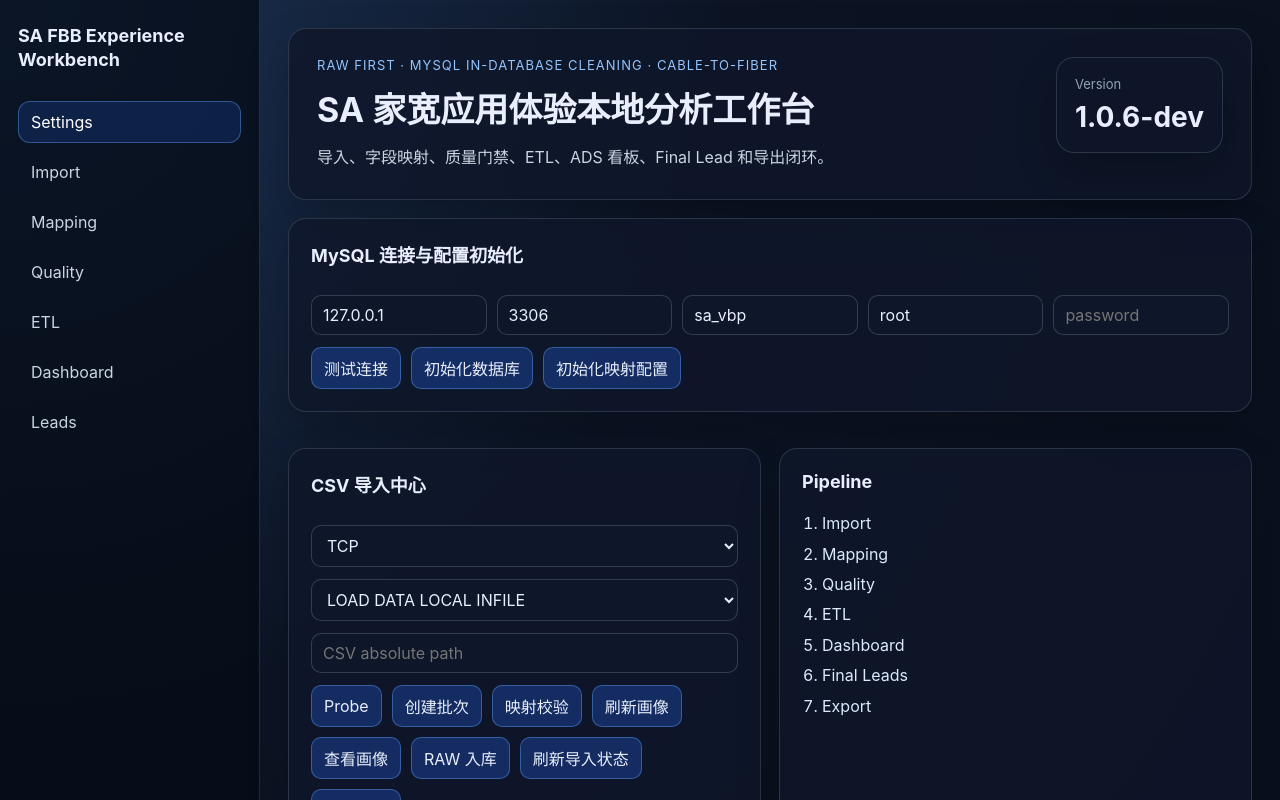
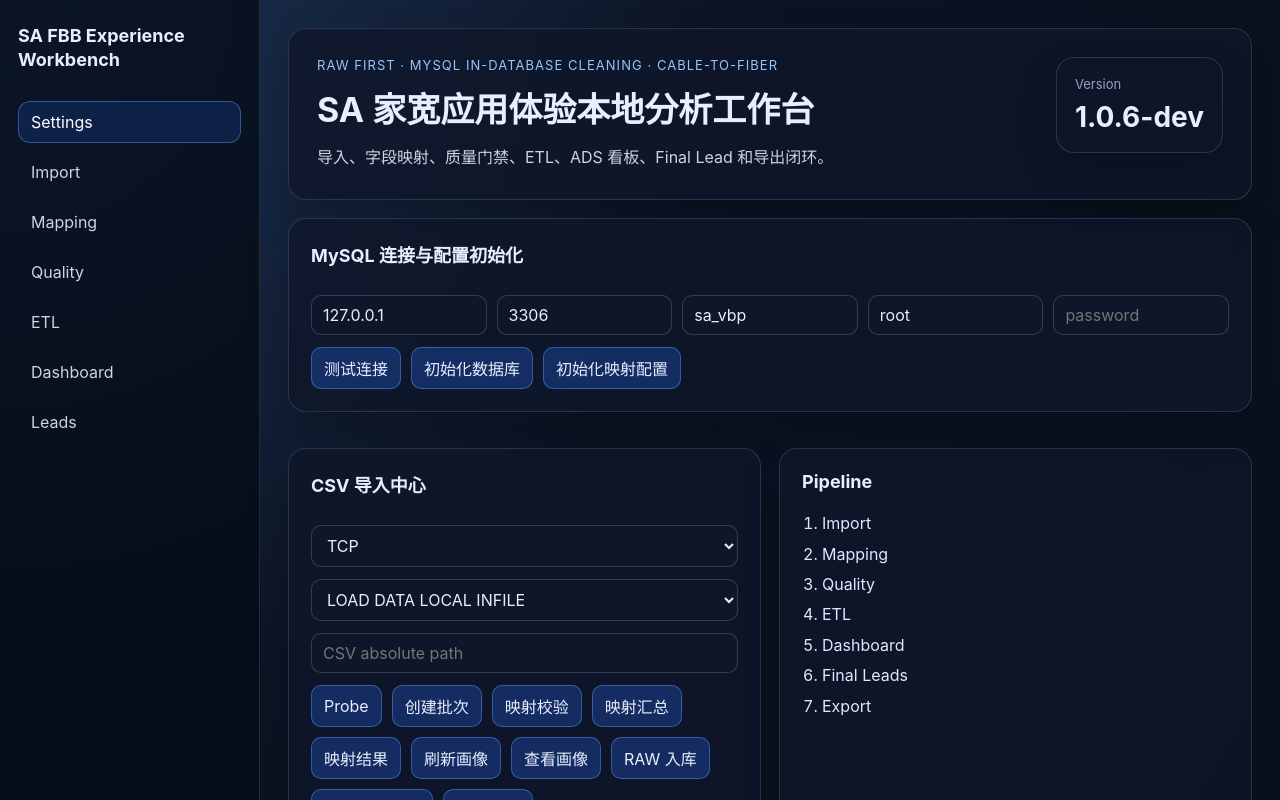
Before and after one commit to zhou-yang-personal/sa-fbb-experience-workbench, a React (Vite) app: page / in a window 1280 px wide. Shown: the top 800 px of the page. Built offline with nearby package versions, Linux system fonts and the light colour scheme.

Commit message:
feat: expose mapping validation result actions

```diff
--- a/src/features/workbench/ImportPanel.tsx
+++ b/src/features/workbench/ImportPanel.tsx
@@ -1,4 +1,5 @@
 import type { ImportBatchResult, ImportDataType, MetricCard, MySqlSettings } from '../../shared/types';
+import { mappingApi } from './mappingApi';
 import { profileApi } from './profileApi';
 import { workbenchApi } from './workbenchApi';
 
@@ -34,6 +35,8 @@ export function ImportPanel(props: Props) {
         <button onClick={() => runAction('import_probe_csv', () => workbenchApi.probeCsv(filePath))}>Probe</button>
         <button onClick={createBatch}>创建批次</button>
         <button onClick={() => runAction('import_validate_mapping', () => workbenchApi.validateMapping(settings, importBatchId, dataType, filePath))}>映射校验</button>
+        <button onClick={() => loadMetrics('import_get_mapping_summary', () => mappingApi.summary(settings, importBatchId, dataType))}>映射汇总</button>
+        <button onClick={() => loadMetrics('import_get_mapping_results', () => mappingApi.results(settings, importBatchId, dataType))}>映射结果</button>
         <button onClick={() => runAction('dataset_profile_refresh', () => profileApi.refresh(settings, importBatchId, dataType))}>刷新画像</button>
         <button onClick={() => loadMetrics('dataset_profile_get', () => profileApi.get(settings, importBatchId, dataType))}>查看画像</button>
         <button onClick={() => runAction('import_start_raw_load', () => workbenchApi.loadRaw(effectiveSettings, importBatchId, dataType, filePath, importMode))}>RAW 入库</button>
```
